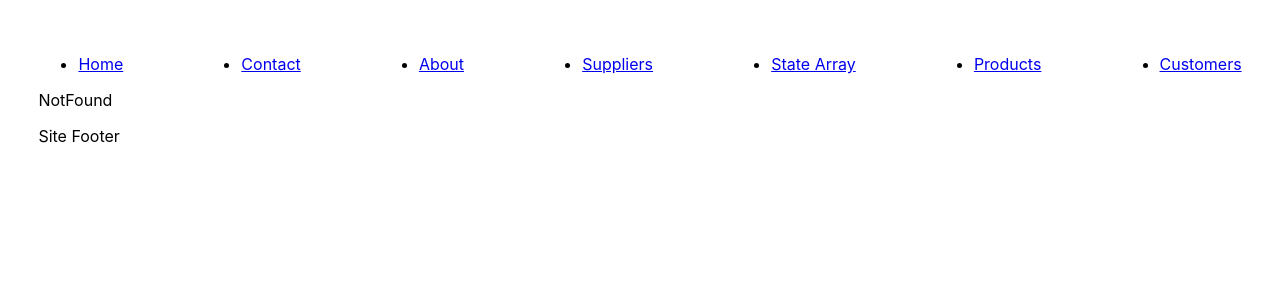
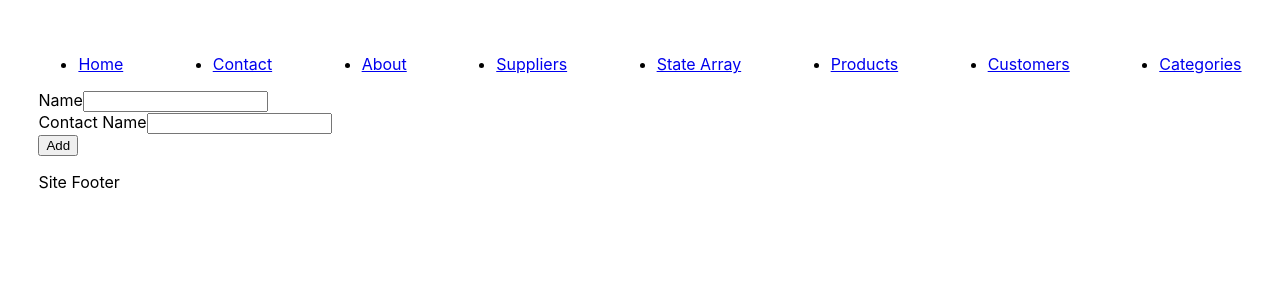
Before and after one commit to yakintech/turkcell-react-tutorial-1, a React (Create React App) app: page /categories/add in a window 1280 px wide. Shown: the top 300 px of the page. Built offline with nearby package versions, Linux system fonts and the light colour scheme.

Commit message:
usequery, usemutation

```diff
--- a/package.json
+++ b/package.json
@@ -3,6 +3,7 @@
   "version": "0.1.0",
   "private": true,
   "dependencies": {
+    "@tanstack/react-query": "^5.51.11",
     "@testing-library/jest-dom": "^5.17.0",
     "@testing-library/react": "^13.4.0",
     "@testing-library/user-event": "^13.5.0",
--- a/src/App.js
+++ b/src/App.js
@@ -12,6 +12,8 @@ import AddCustomer from "./pages/AddCustomer";
 import CustomerUpdate from "./pages/CustomerUpdate";
 import ProductsList from "./pages/ProductsList";
 import ProductDetail from "./pages/ProductDetail";
+import Categories from "./tanstack-query-sample/Categories";
+import AddCategory from "./tanstack-query-sample/AddCategory";
 
 function App() {
 
@@ -25,6 +27,8 @@ function App() {
       <li><Link to="/statearraysample">State Array</Link></li>
       <li><Link to="/products">Products</Link></li>
       <li><Link to="/customers">Customers</Link></li>
+      <li><Link to="/categories">Categories</Link></li>
+
 
 
     </ul>
@@ -41,6 +45,9 @@ function App() {
       <Route path="/customers/add" element={<AddCustomer />} />
       <Route path="/customers/edit/:id" element={<CustomerUpdate />} />
       <Route path="/products/:id" element={<ProductDetail />} />
+      <Route path="/categories" element={<Categories />} />
+      <Route path="/categories/add" element={<AddCategory />} />
+
 
 
 
--- a/src/index.js
+++ b/src/index.js
@@ -3,11 +3,18 @@ import ReactDOM from 'react-dom/client';
 import './index.css';
 import App from './App';
 import { BrowserRouter } from 'react-router-dom';
+import { QueryClient, QueryClientProvider } from '@tanstack/react-query';
 
 const root = ReactDOM.createRoot(document.getElementById('root'));
+
+export const queryClient = new QueryClient()
+
 root.render(
-    <BrowserRouter>
-        <App />
-    </BrowserRouter>
+    <QueryClientProvider client={queryClient}>
+        <BrowserRouter>
+            <App />
+        </BrowserRouter>
+    </QueryClientProvider>
+
 
 );
--- a/src/pages/Home.jsx
+++ b/src/pages/Home.jsx
@@ -1,4 +1,5 @@
 import React, { useState } from 'react'
+import { queryClient } from '..'
 
 function Home() {
 
@@ -22,8 +23,19 @@ function Home() {
     console.log("formData", formData)
   }
 
+
+  const cacheClear = () => {
+    // Invalidate every query in the cache
+    queryClient.invalidateQueries()
+    // Invalidate every query with a key that starts with `categories`
+    // queryClient.invalidateQueries({ queryKey: ['categories'] })
+  }
+
   return <>
 
+    <button onClick={cacheClear}>Clear Cache</button>
+
+    <hr />
     <div>
       <form onSubmit={handleSubmit}>
         <div>
--- /dev/null
+++ b/src/tanstack-query-sample/AddCategory.jsx
@@ -0,0 +1,61 @@
+import { useMutation } from '@tanstack/react-query'
+import axios from 'axios'
+import React, { useState } from 'react'
+import { axiosInstance } from '../api/axiosInstance'
+import { useNavigate } from 'react-router-dom'
+import { queryClient } from '..'
+
+function AddCategory() {
+
+    const [formData, setformData] = useState({
+        name: "",
+        description: ""
+    })
+
+
+    const handleChange = (event) => {
+        const { name, value } = event.target
+
+        setformData({
+            ...formData,
+            [name]: value
+        })
+    }
+
+    const handleSubmit = (event) => {
+        event.preventDefault()
+        addCategory.mutate(formData)
+    }
+
+    const navigate = useNavigate();
+
+    const addCategory = useMutation({
+        mutationFn: (data) => {
+            return axiosInstance.post("categories", data)
+                .then(res => res.data)
+        },
+        onSuccess:() => {
+            queryClient.invalidateQueries()
+            navigate("/categories")
+        }
+    })
+
+
+    return <>
+        <form onSubmit={handleSubmit}>
+            <div>
+                <label htmlFor="">Name</label>
+                <input type="text" name='name' onChange={handleChange} />
+            </div>
+            <div>
+                <label htmlFor="">Contact Name</label>
+                <input type="text" name='description' onChange={handleChange} />
+            </div>
+            <div>
+                <button type='submit'>Add</button>
+            </div>
+        </form>
+    </>
+}
+
+export default AddCategory
--- /dev/null
+++ b/src/tanstack-query-sample/Categories.jsx
@@ -0,0 +1,30 @@
+import { useQuery } from '@tanstack/react-query'
+import axios from 'axios'
+import React from 'react'
+import { axiosInstance } from '../api/axiosInstance'
+import { Link } from 'react-router-dom'
+
+function Categories() {
+
+    const { data, isLoading } = useQuery({
+        queryKey: ["categories"],
+        queryFn: () => axiosInstance.get("categories").then(res => res.data),
+        refetchInterval:20000
+        // staleTime: 60000
+    })
+
+
+    return <>
+        <Link to="/categories/add">Add New Category</Link>
+        <hr />
+        {
+            isLoading ? <h1>loading...</h1> : <ul>
+                {
+                    data?.map(item => <li key={item.id}>{item.name}</li>)
+                }
+            </ul>
+        }
+    </>
+}
+
+export default Categories
```
Also changed, not shown: 1 other file (tests, documents, lock files or other folders).
